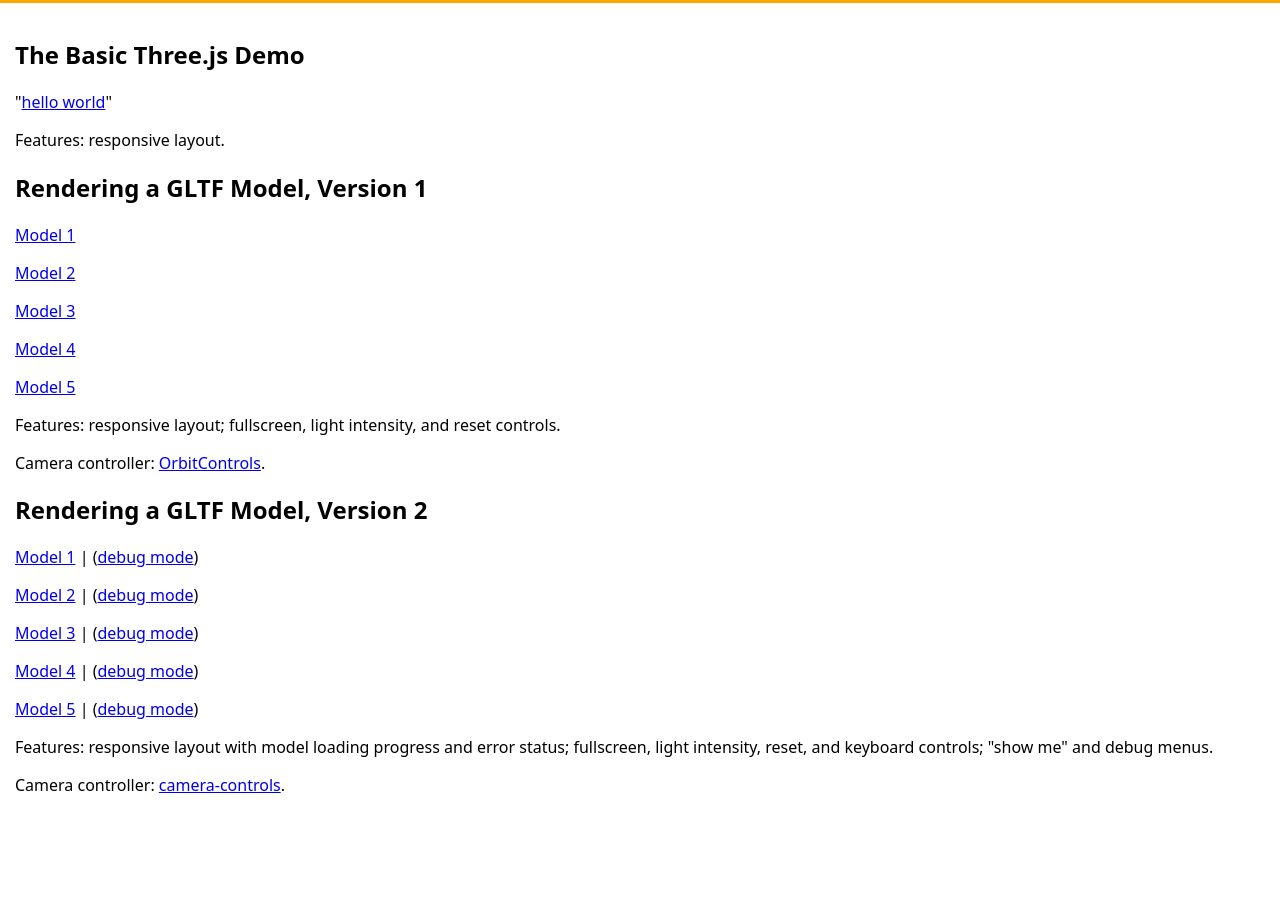
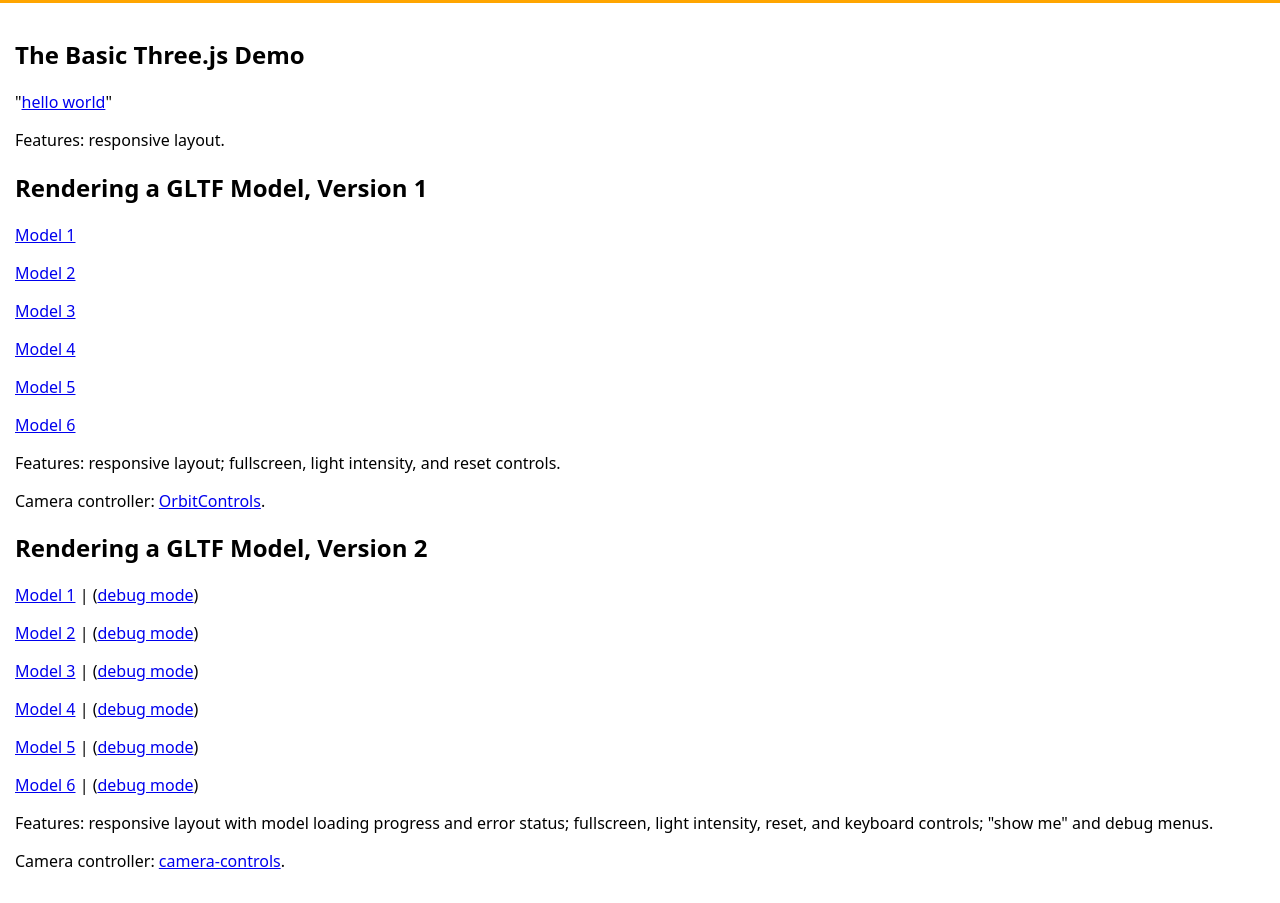
Before and after one commit to cdlib/threejs-viewer, a website built with Parcel: page index.html in a window 1280 px wide. Shown: the part 151-1054 px from the top of the page. Before the commit the page ends 978 px from the top, so only its background shows below. Built offline with nearby package versions, Linux system fonts and the light colour scheme.

Commit message:
add very large model

```diff
--- a/index.html
+++ b/index.html
@@ -25,6 +25,7 @@
     <p><a href="demo2.html?model=3">Model 3</a></p>
     <p><a href="demo2.html?model=4">Model 4</a></p>
     <p><a href="demo2.html?model=5">Model 5</a></p>
+    <p><a href="demo2.html?model=6">Model 6</a></p>
     <p>Features: responsive layout; fullscreen, light intensity, and reset controls.</p>
     <p>Camera controller: <a href="https://threejs.org/docs/#examples/en/controls/OrbitControls">OrbitControls</a>.</p>
     <h2>Rendering a GLTF Model, Version 2</h2>
@@ -32,7 +33,8 @@
     <p><a href="demo3.html?model=2&scale=mm">Model 2</a> | (<a href="demo3.html?model=2&scale=mm&debug=true">debug mode</a>)</p>
     <p><a href="demo3.html?model=3&scale=cm">Model 3</a> | (<a href="demo3.html?model=3&scale=cm&debug=true">debug mode</a>)</p>
     <p><a href="demo3.html?model=4&scale=m">Model 4</a> | (<a href="demo3.html?model=4&scale=m&debug=true">debug mode</a>)</p>
-    <p><a href="demo3.html?model=5">Model 5</a> | (<a href="demo3.html?model=5&debug=true">debug mode</a>)</p>
+    <p><a href="demo3.html?model=5&scale=m">Model 5</a> | (<a href="demo3.html?model=5&scale=m&debug=true">debug mode</a>)</p>
+    <p><a href="demo3.html?model=6">Model 6</a> | (<a href="demo3.html?model=6&debug=true">debug mode</a>)</p>
     <p>Features: responsive layout with model loading progress and error status; fullscreen, light intensity, reset, and keyboard controls; "show me" and debug menus.</p>
     <p>Camera controller: <a href="https://github.com/yomotsu/camera-controls">camera-controls</a>.</p>
   </div>
--- a/js/routing.js
+++ b/js/routing.js
@@ -14,6 +14,9 @@ function router () {
     // Apolo Interior downloaded from: https://3d.si.edu/object/3d/command-module-apollo-11:d8c63e8a-4ebc-11ea-b77f-2e728ce88125
     modelUrl = 'models/apollo-interior/apollo_interior-medium_resolution.gltf'
   } else if (urlParams.get('model') === '5') {
+    // Space Shuttle downloaded from: https://3d.si.edu/object/3d/orbiter-space-shuttle-ov-103-discovery:d8c636ce-4ebc-11ea-b77f-2e728ce88125
+    modelUrl = 'models/space-shuttle/Orbiter_Space_Shuttle_OV-103_Discovery-150k-4096.gltf'
+  } else if (urlParams.get('model') === '6') {
     // Avocado GLTF downloaded from: https://poly.google.com/view/196c4VRe6Ch
     modelUrl = 'models/avocado/Avocado.gltf'
   } else {
```
